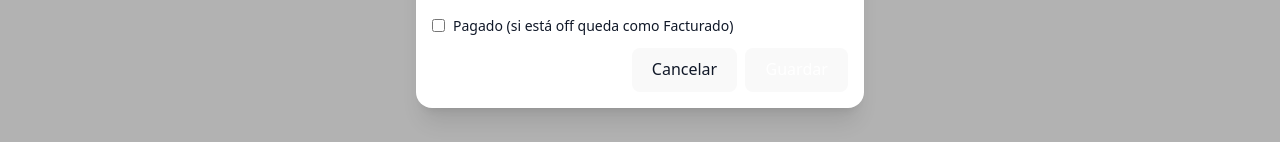
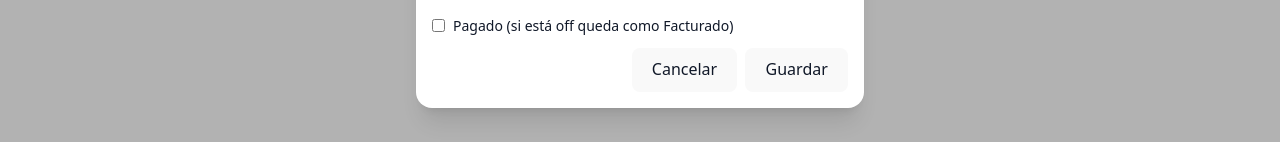
Before and after one commit to GersonHMG/job-listing-erp, a React (Vite) app: page / in a window 1280 px wide. Both pictures are taken after a click on the button "Agregar trabajo". Shown: the part 501-643 px from the top of the page. Built offline with nearby package versions, Linux system fonts and the light colour scheme.

Commit message:
Fix text white

```diff
--- a/src/components/JobModal.tsx
+++ b/src/components/JobModal.tsx
@@ -202,7 +202,7 @@ export function JobModal({
                 </button>
                 <button
                   type="submit"
-                  className="rounded-2xl border border-gray-900 bg-gray-900 text-white px-4 py-2 text-sm hover:bg-black"
+                  className="rounded-2xl border border-gray-900 bg-gray-900 px-4 py-2 text-sm hover:bg-black"
                 >
                   {initial ? "Guardar cambios" : "Guardar"}
                 </button>
```
